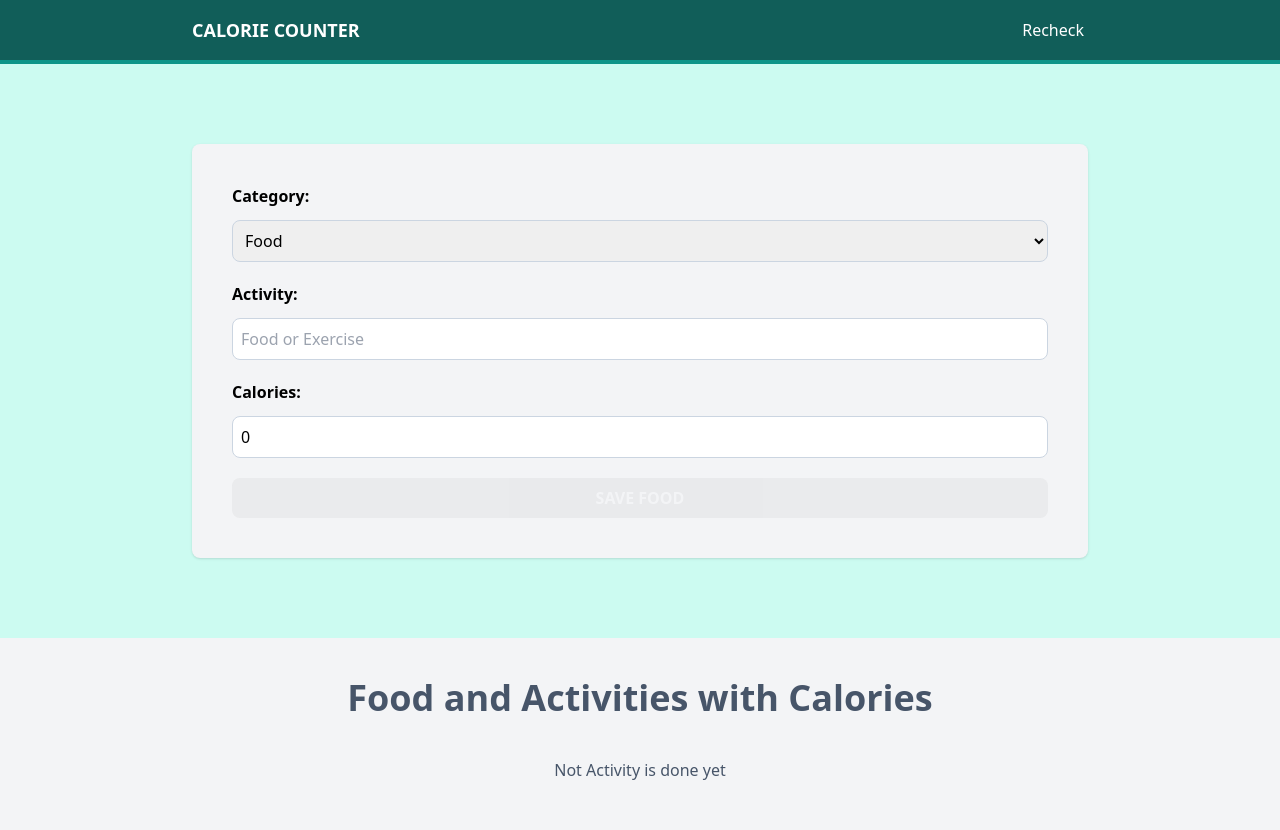
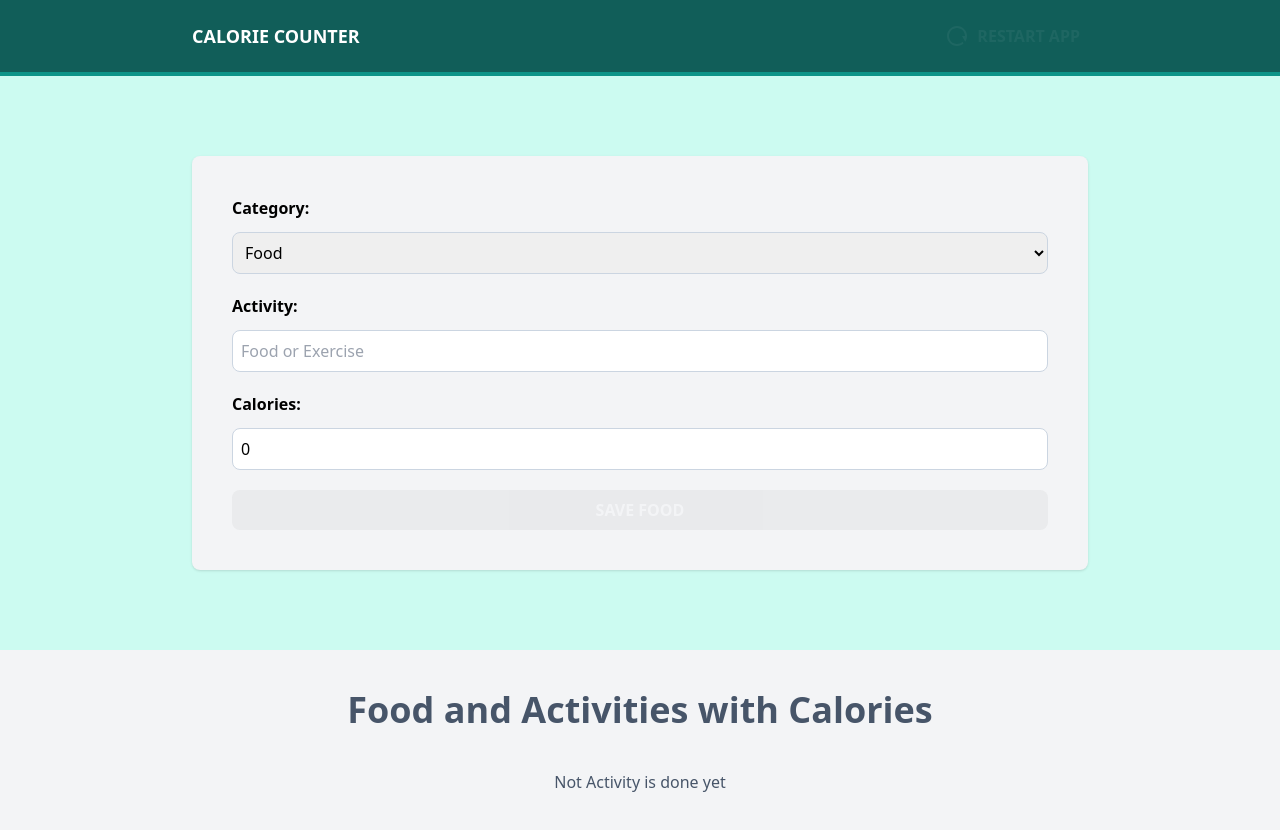
Before and after one commit to wichofly/fitTrack-app, a React (Vite) app: page / in a window 1280 px wide. Shown: the top 830 px of the page. Built offline with nearby package versions, Linux system fonts and the light colour scheme.

Commit message:
feat: restart App

```diff
--- a/src/App.tsx
+++ b/src/App.tsx
@@ -14,7 +14,7 @@ function App() {
 
   return (
     <>
-      <Header />
+      <Header activities={state.activities} dispatch={dispatch}/>
       <Form dispatch={dispatch} state={state} />
       <ActivityList activities={state.activities} dispatch={dispatch} />
     </>
--- a/src/components/Header.tsx
+++ b/src/components/Header.tsx
@@ -1,11 +1,27 @@
-export const Header = () => {
+import { Dispatch } from 'react';
+import { RiRestartLine } from 'react-icons/ri';
+import { ActivityActions } from '../reducers/activityReducer';
+import { Performance } from '../types/interface';
+
+interface Props {
+  activities: Performance[];
+  dispatch: Dispatch<ActivityActions>;
+}
+
+export const Header = ({ activities, dispatch }: Props) => {
+  const canRestartApp = activities.length;
+
   return (
     <header className=" bg-teal-800 text-white border-b-4 border-teal-600 p-4 ">
-      <div className="max-w-4xl mx-auto flex justify-between">
-        <h1 className="text-lg font-bold uppercase">Calorie Counter</h1>
+      <div className="max-w-4xl mx-auto flex items-center justify-between">
+        <h1 className=" text-lg font-bold uppercase">Calorie Counter</h1>
 
-        <button className="hover:bg-red-300 hover:text-black px-1 rounded-md">
-          Recheck
+        <button
+          className="flex gap-2 hover:bg-cyan-600 p-2 font-bold uppercase cursor-pointer rounded-lg disabled:opacity-5"
+          disabled={!canRestartApp}
+          onClick={() => dispatch({ type: 'restart-app' })}
+        >
+          <RiRestartLine className="text-2xl" /> Restart App
         </button>
       </div>
     </header>
--- a/src/reducers/activityReducer.ts
+++ b/src/reducers/activityReducer.ts
@@ -6,8 +6,8 @@ export interface ActivityState {
 }
 
 export interface ActivityActions {
-  type: 'save-activity' | 'set-activeId' | 'delete-activity';
-  payload: { newActivity: Performance } | { id: Performance['id'] };
+  type: 'save-activity' | 'set-activeId' | 'delete-activity' | 'restart-app';
+  payload?: { newActivity?: Performance } | { id?: Performance['id'] };
 }
 
 const localStorageActivities = (): Performance[] => {
@@ -66,5 +66,9 @@ export const activityReducer = (
     };
   }
 
+  if (action.type === 'restart-app') {
+    return initialSate
+  }
+
   return state;
 };
```
